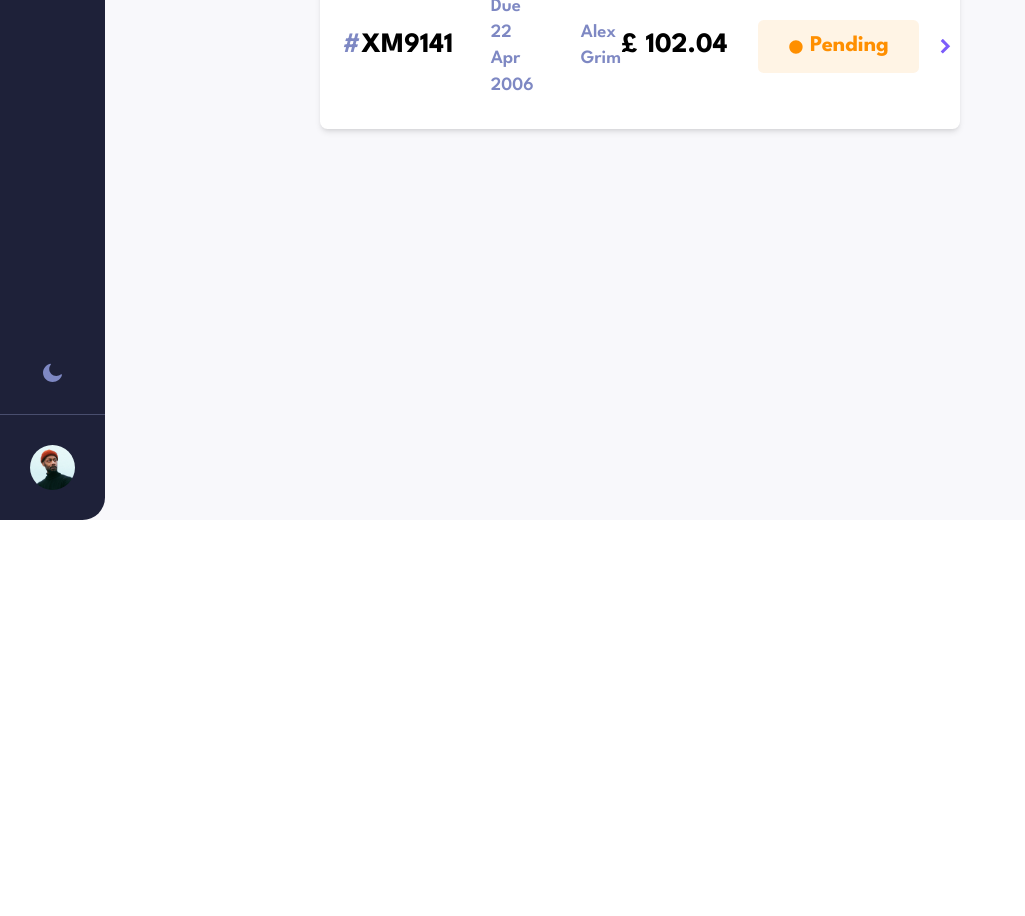
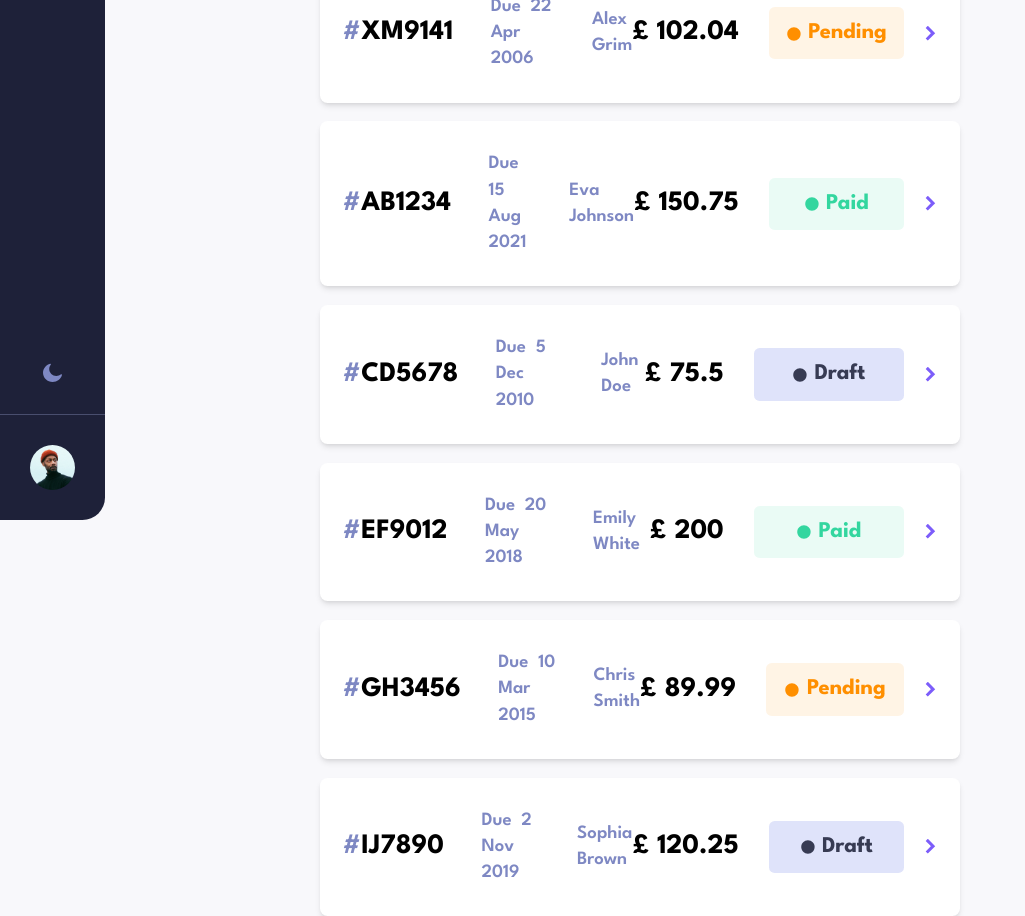
Before and after one commit to zawkindev/invoice, a Vue app: page /#/ in a window 1280 px wide. Shown: the part 280-1196 px from the top of the page, without its empty margins (0-1025 px from the left). Before the commit the page ends 800 px from the top, so only its background shows below. Built offline with nearby package versions, Linux system fonts and the light colour scheme.

Commit message:
fix: Status component draft bg

```diff
--- a/package.json
+++ b/package.json
@@ -9,6 +9,7 @@
     "preview": "vite preview"
   },
   "dependencies": {
+    "@vercel/speed-insights": "^1.0.4",
     "vue": "^3.3.11",
     "vue-router": "4"
   },
--- a/src/components/Status.vue
+++ b/src/components/Status.vue
@@ -5,9 +5,9 @@ const props = defineProps({
 
 function getClasses() {
   return {
-    "bg-[#33D69F] text-[#33D69F]": props.status === "paid",
+    "bg-[#33D69F] fill-[#33D69F] text-[#33D69F]": props.status === "paid",
     "bg-[#FF8F00] fill-[#FF8F00] text-[#FF8F00]": props.status === "pending",
-    "bg-white fill-white text-white dark:bg-dark3 dark:fill-dark3 dark:text-dark3":
+    "bg-light1 fill-dark3 text-dark3 dark:bg-dark3 dark:fill-light1 dark:text-light1":
       props.status === "draft",
   };
 }
@@ -16,7 +16,7 @@ function getClasses() {
 <template>
   <div
     :class="getClasses()"
-    class="flex flex-row w-fit font-bold items-center gap-2 px-8 py-3 rounded-md bg-opacity-10"
+    class="flex flex-row w-40 font-bold items-center justify-center gap-2 py-3 rounded-md bg-opacity-10"
   >
     <svg
       class="h-4 w-4"
--- a/src/screens/EditScreen.vue
+++ b/src/screens/EditScreen.vue
@@ -10,6 +10,41 @@ const data = ref([
     fullName: "Alex Grim",
     money: 102.04,
     status: "pending",
+  },
+  {
+    id: "AB1234",
+    date: "2021-08-15",
+    fullName: "Eva Johnson",
+    money: 150.75,
+    status: "paid",
+  },
+  {
+    id: "CD5678",
+    date: "2010-12-05",
+    fullName: "John Doe",
+    money: 75.50,
+    status: "draft",
+  },
+  {
+    id: "EF9012",
+    date: "2018-05-20",
+    fullName: "Emily White",
+    money: 200.00,
+    status: "paid",
+  },
+  {
+    id: "GH3456",
+    date: "2015-03-10",
+    fullName: "Chris Smith",
+    money: 89.99,
+    status: "pending",
+  },
+  {
+    id: "IJ7890",
+    date: "2019-11-02",
+    fullName: "Sophia Brown",
+    money: 120.25,
+    status: "draft",
   },
 ]);
 
--- a/src/screens/HomeScreen.vue
+++ b/src/screens/HomeScreen.vue
@@ -5,12 +5,47 @@ import Header from "../components/Header.vue";
 import Invoice from "../components/Invoice.vue";
 
 const data = ref([
-  {
+   {
     id: "XM9141",
     date: "2006-04-22",
     fullName: "Alex Grim",
     money: 102.04,
     status: "pending",
+  },
+  {
+    id: "AB1234",
+    date: "2021-08-15",
+    fullName: "Eva Johnson",
+    money: 150.75,
+    status: "paid",
+  },
+  {
+    id: "CD5678",
+    date: "2010-12-05",
+    fullName: "John Doe",
+    money: 75.50,
+    status: "draft",
+  },
+  {
+    id: "EF9012",
+    date: "2018-05-20",
+    fullName: "Emily White",
+    money: 200.00,
+    status: "paid",
+  },
+  {
+    id: "GH3456",
+    date: "2015-03-10",
+    fullName: "Chris Smith",
+    money: 89.99,
+    status: "pending",
+  },
+  {
+    id: "IJ7890",
+    date: "2019-11-02",
+    fullName: "Sophia Brown",
+    money: 120.25,
+    status: "draft",
   },
 ]);
 
```
Also changed, not shown: 1 other file (tests, documents, lock files or other folders).
